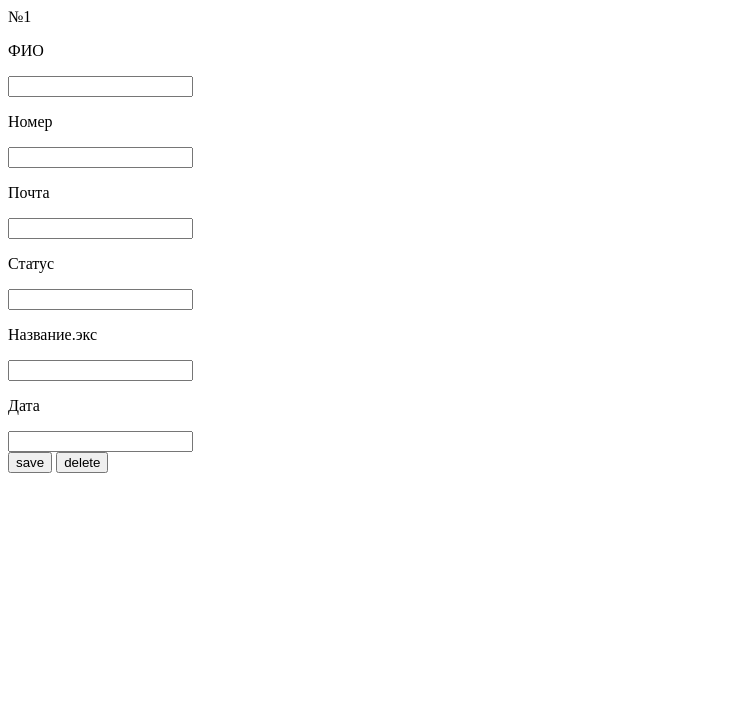
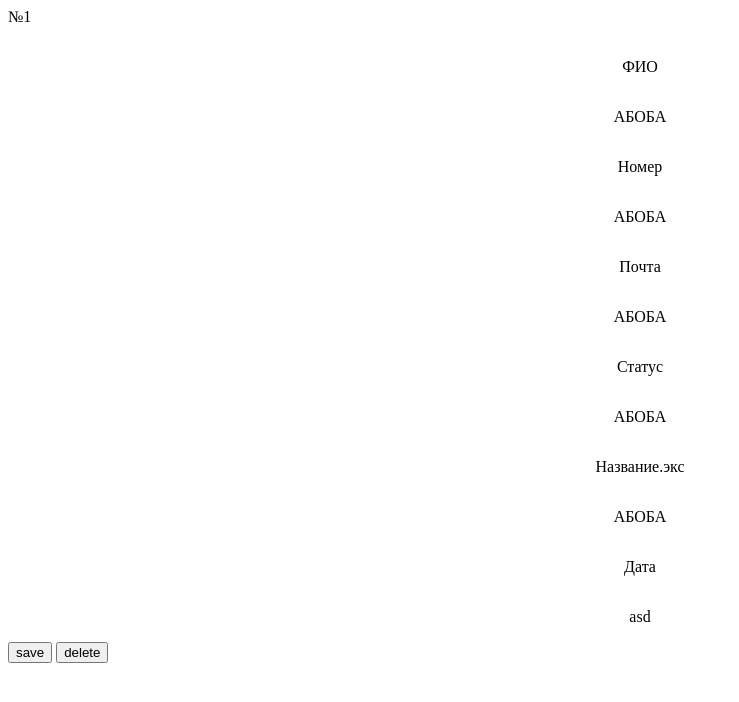
Before and after one commit to Sobalchik/eshop, a PHP site: page /admin-orders.php in a window 1280 px wide. Shown: the top 702 px of the page, without its empty margins (0-739 px from the left). Run offline with PHP 8.4, Linux system fonts and the light colour scheme.

Commit message:
переделал admin-orders.php

```diff
--- a/App/View/admin-orders.php
+++ b/App/View/admin-orders.php
@@ -9,22 +9,34 @@
 				<form method="post">
 					<div class="admin-orders-bloc1-form">
 						<div class="admin-orders-bloc1-clom1">
+							<div style="display: flex;flex-direction: column;align-items: center;">
 								<p class="admin-orders-text">ФИО</p>
-							<input class="inpit-me form-control" type="text">
+								<p class="inpit-me-order form-control">АБОБА</p>
+							</div>
+							<div style="display: flex;flex-direction: column;align-items: center;">
 								<p class="admin-orders-text">Номер</p>
-							<input class="inpit-me form-control" type="text">
+								<p class="inpit-me-order form-control">АБОБА</p>
+							</div>
 						</div>
 						<div class="admin-orders-bloc1-clom1">
+							<div style="display: flex;flex-direction: column;align-items: center;">
 								<p class="admin-orders-text">Почта</p>
-							<input class="inpit-me form-control" type="text">
+								<p class="inpit-me-order form-control">АБОБА</p>
+							</div>
+							<div style="display: flex;flex-direction: column;align-items: center;">
 								<p class="admin-orders-text">Статус</p>
-							<input class="inpit-me form-control" type="text">
+								<p class="inpit-me-order form-control">АБОБА</p>
+							</div>
 						</div>
 						<div class="admin-orders-bloc1-clom1">
+							<div style="display: flex;flex-direction: column;align-items: center;">
 								<p class="admin-orders-text">Название.экс</p>
-							<input class="inpit-me form-control" type="text">
+								<p class="inpit-me-order form-control">АБОБА</p>
+							</div>
+							<div style="display: flex;flex-direction: column;align-items: center;">
 								<p class="admin-orders-text">Дата</p>
-							<input class="inpit-me form-control" type="text">
+								<p class="inpit-me-order form-control">asd</p>
+							</div>
 						</div>
 						<div class="admin-orders-bloc1-clom2">
 							<input class="admin-excursions-detaild-bloc4-input admin-input-color-2" type="submit" value="save">
```
Also changed, not shown: Public/Resources/CSS/custom.css (+8 -0 lines). Lines whose indentation alone changed are shown as unchanged.
